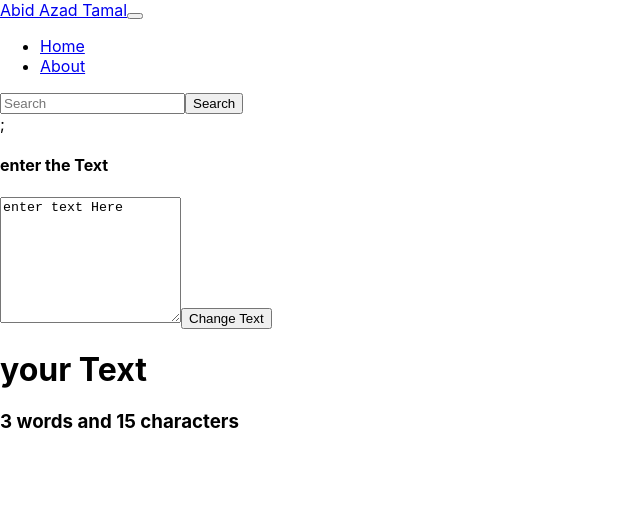
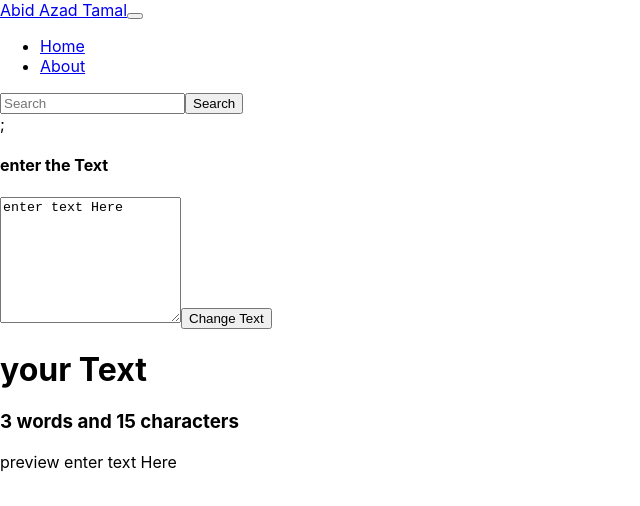
Before and after one commit to MrAzadT/react-my-app-2, a React (Create React App) app: page / in a window 1280 px wide. Shown: the top 506 px of the page, without its empty margins (0-640 px from the left). Built offline with nearby package versions, Linux system fonts and the light colour scheme; the HTML template or start-up script is replaced by a standard one.

Commit message:
function

```diff
--- a/src/components/Text.js
+++ b/src/components/Text.js
@@ -31,6 +31,7 @@ function Text(props) {
         <h3>
           {text.split(" ").length} words and {text.length} characters
         </h3>
+        <p>preview {text}</p>
       </div>
     </div>
   );
```
